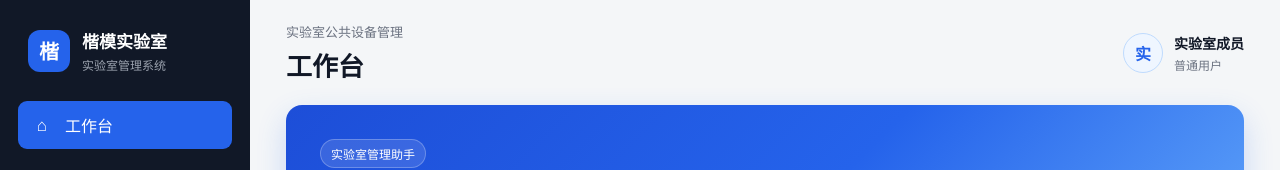
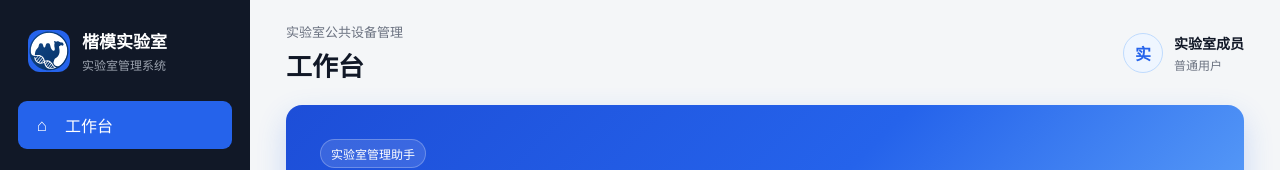
Before and after one commit to sosolinn/lab-scheduler, a Next.js app: page / in a window 1280 px wide. Shown: the top 170 px of the page. Built offline with nearby package versions, Linux system fonts and the light colour scheme; no server answers; the database is empty.

Commit message:
feat: display camel DNA logo in sidebar

```diff
--- a/app/page.js
+++ b/app/page.js
@@ -11,7 +11,10 @@ function readProjectFile(filename) {
 
 function applyDisplayTextReplacements(markup) {
   const replacements = [
-    ['<div class="brand-icon">L</div>', '<div class="brand-icon">楷</div>'],
+    [
+      '<div class="brand-icon">L</div>',
+      '<div class="brand-icon"><img src="/camel-dna-logo.svg" alt="楷模实验室双峰骆驼与 DNA 标志"></div>'
+    ],
     ["<h1>LabScheduler</h1>", "<h1>楷模实验室</h1>"],
     ["<p>LabScheduler v1.3</p>", "<p>楷模实验室 v1.3</p>"],
     ["值班人员、完成进度与异常情况", "值日人员、完成进度与异常情况"],
```
